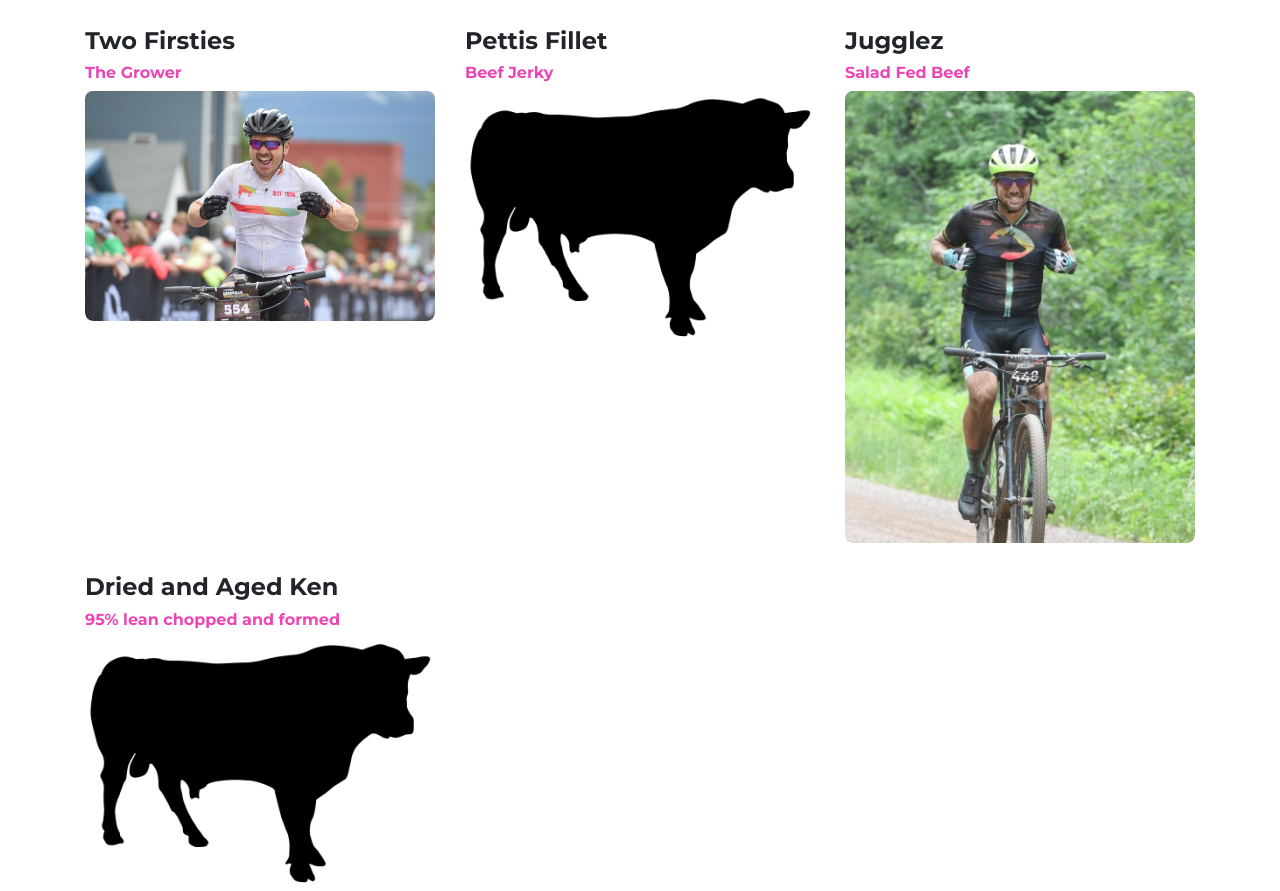
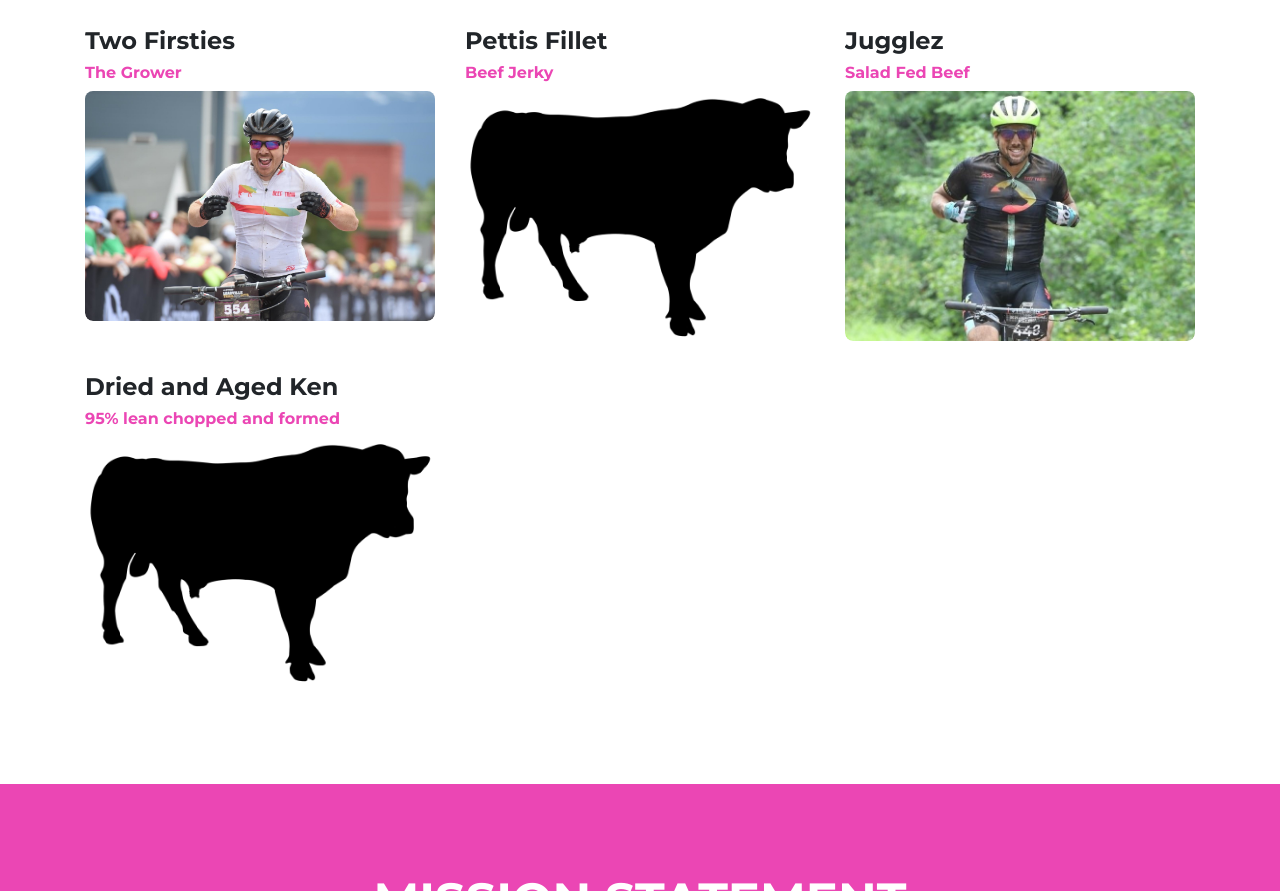
Before and after one commit to beeftrain/beeftrain.github.com, a website with bundled scripts: page index.html in a window 1280 px wide. Shown: the part 1249-2140 px from the top of the page. Built offline with nearby package versions, Linux system fonts and the light colour scheme.

Commit message:
Fixing image

```diff
--- a/index.html
+++ b/index.html
@@ -140,7 +140,7 @@
                     </div>
                     <h4>Jugglez</h4>
                     <h6 class="text-primary">Salad Fed Beef</h6>
-                    <img class="img-fluid" src="img/portfolio/christian.jpg" alt="">
+                    <img class="img-fluid" src="img/portfolio/jugglez.jpg" alt="">
                 </div>
             </div>
             <div class="col-md-6 col-lg-4">
@@ -259,7 +259,7 @@
                                 </div>
                                 <div class="divider-custom-line"></div>
                             </div>
-                            <img class="img-fluid rounded mb-5" src="img/portfolio/christian.jpg" alt="">
+                            <img class="img-fluid rounded mb-5" src="img/portfolio/jugglez.jpg" alt="">
                             <button class="btn btn-primary" href="#" data-dismiss="modal">
                                 <i class="fas fa-times fa-fw"></i>
                                 Close Window
```
Also changed, not shown: img/portfolio/jugglez.jpg (added).
